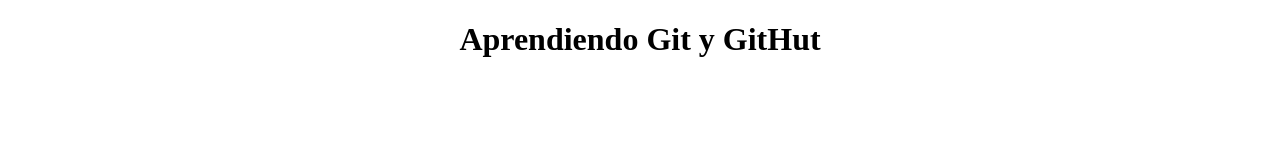
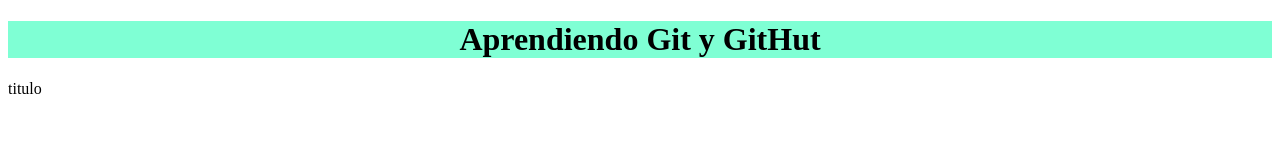
Before and after one commit to paezzanini/24104, a plain HTML site: page index.html in a window 1280 px wide. Drawn offline with Linux system fonts and the light colour scheme.

Commit message:
se agrega un parrafo y estilos al titulo

```diff
--- a/css/style.css
+++ b/css/style.css
@@ -1,3 +1,4 @@
 h1{
     text-align: center;
+    background-color: aquamarine;
 }
--- a/index.html
+++ b/index.html
@@ -9,5 +9,7 @@
 </head>
 <body>
     <h1>Aprendiendo Git y GitHut</h1>
+
+    <p>titulo</p>
 </body>
 </html>
```
